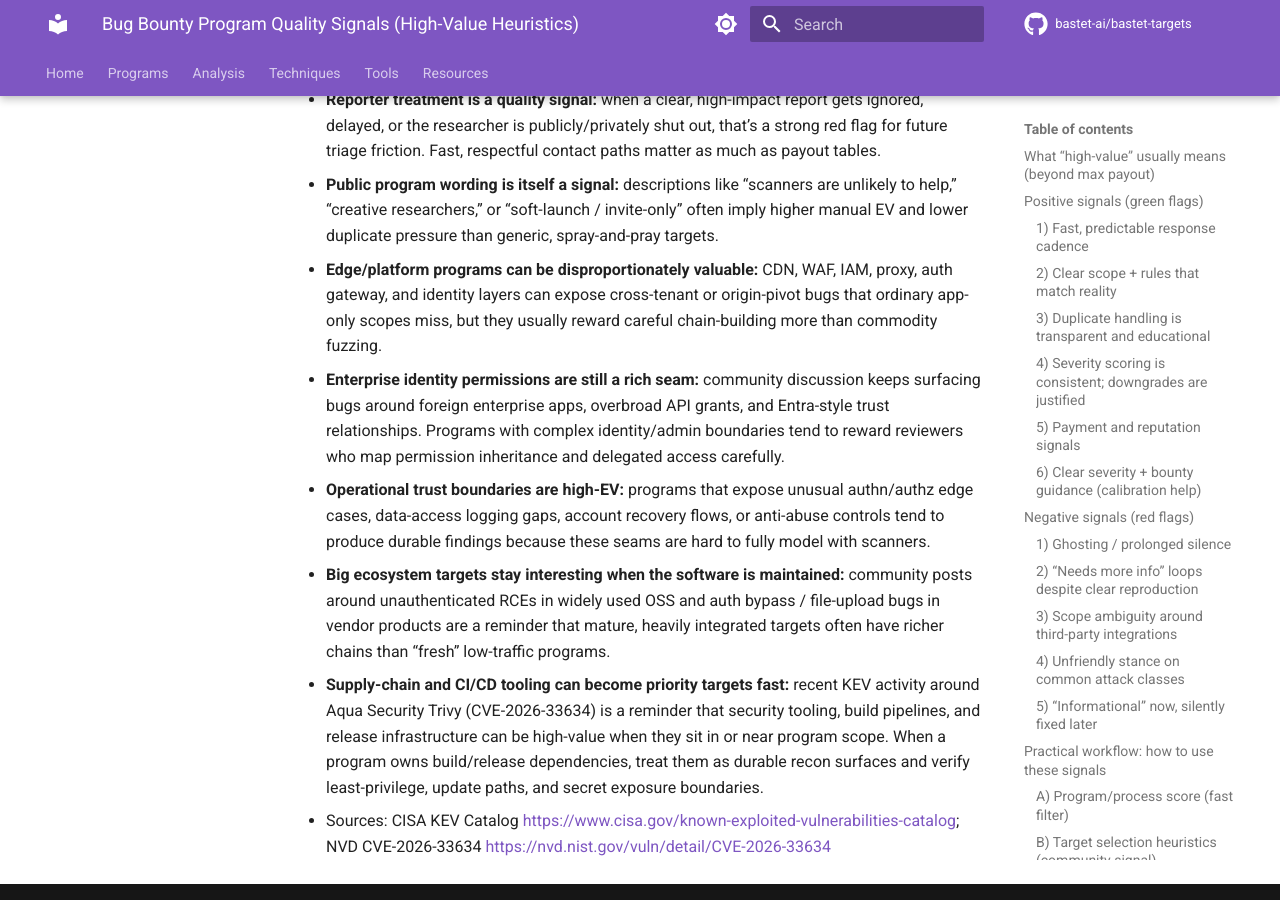
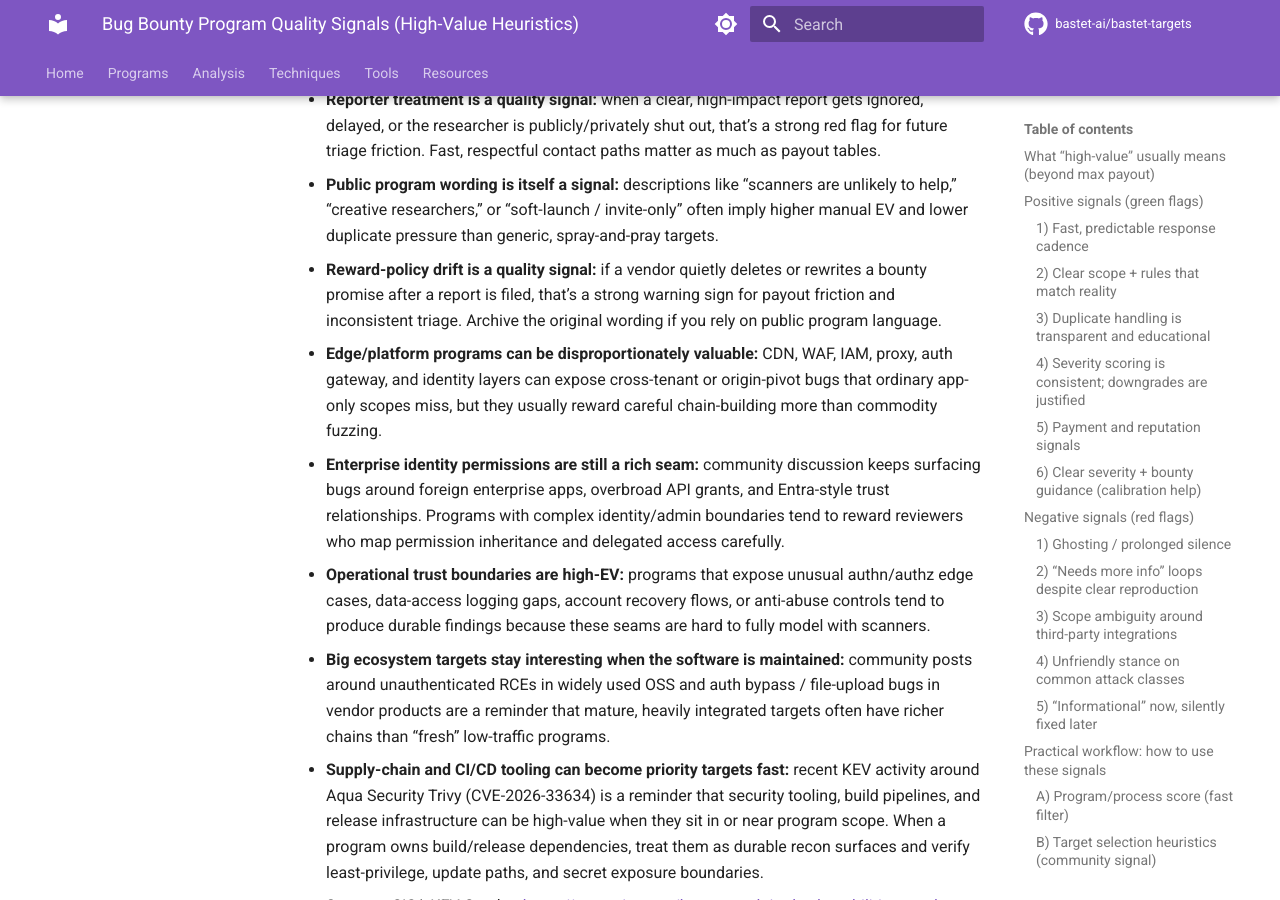
Before and after one commit to bastet-ai/bastet-targets, an MkDocs documentation site: the page built from docs/program-quality-signals.md, in a window 1280 px wide and 900 px high, scrolled down 4556 px. Built offline with MkDocs 1.6.1 and Material for MkDocs 9.7.7, drawn with Linux system fonts in a browser that asks for light colours; comment, search, counter and statistics services are not loaded.

Commit message:
Update program quality heuristics

```diff
--- a/docs/program-quality-signals.md
+++ b/docs/program-quality-signals.md
@@ -135,6 +135,7 @@ As new repeated patterns emerge, update this page with **generalized** (non-doxx
 - **Duplicates without actionable feedback remain a top complaint:** especially when the original report is old and the behavior appears to persist. Programs that provide even minimal, non-sensitive “same root cause” explanations are easier to work with and reduce wasted cycles.
 - **Reporter treatment is a quality signal:** when a clear, high-impact report gets ignored, delayed, or the researcher is publicly/privately shut out, that’s a strong red flag for future triage friction. Fast, respectful contact paths matter as much as payout tables.
 - **Public program wording is itself a signal:** descriptions like “scanners are unlikely to help,” “creative researchers,” or “soft-launch / invite-only” often imply higher manual EV and lower duplicate pressure than generic, spray-and-pray targets.
+- **Reward-policy drift is a quality signal:** if a vendor quietly deletes or rewrites a bounty promise after a report is filed, that’s a strong warning sign for payout friction and inconsistent triage. Archive the original wording if you rely on public program language.
 - **Edge/platform programs can be disproportionately valuable:** CDN, WAF, IAM, proxy, auth gateway, and identity layers can expose cross-tenant or origin-pivot bugs that ordinary app-only scopes miss, but they usually reward careful chain-building more than commodity fuzzing.
 - **Enterprise identity permissions are still a rich seam:** community discussion keeps surfacing bugs around foreign enterprise apps, overbroad API grants, and Entra-style trust relationships. Programs with complex identity/admin boundaries tend to reward reviewers who map permission inheritance and delegated access carefully.
 - **Operational trust boundaries are high-EV:** programs that expose unusual authn/authz edge cases, data-access logging gaps, account recovery flows, or anti-abuse controls tend to produce durable findings because these seams are hard to fully model with scanners.
```
